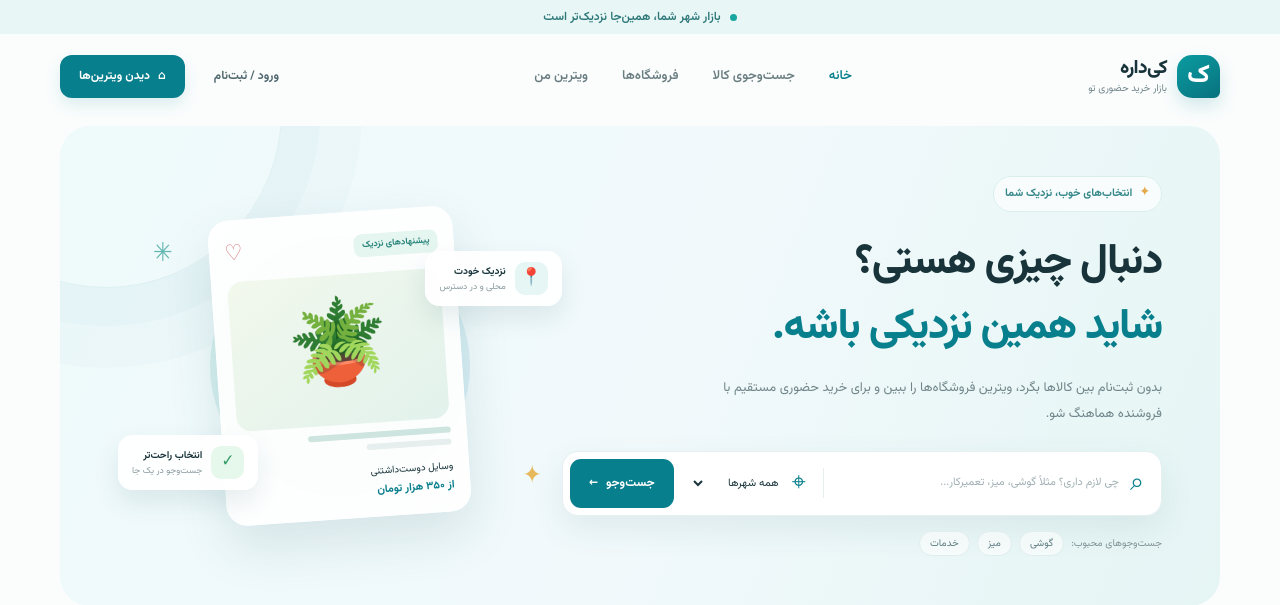
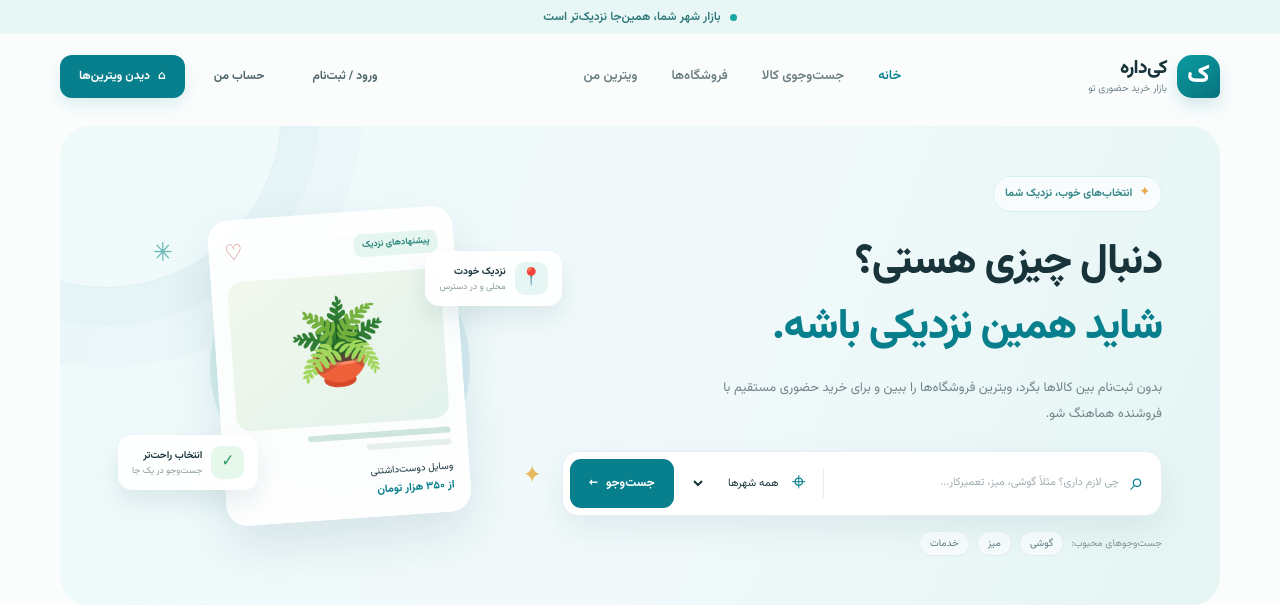
Before and after one commit to Tahmoures54/kidareh-pf, a Flask app: page / in a window 1280 px wide. Shown: the top 605 px of the page. Run offline with Flask 3, Linux system fonts and the light colour scheme; data comes from the database, SQL or seed files in the repository; data that the repository does not hold is empty.

Commit message:
fix(home): preserve login dialog behavior alongside account page link

```diff
--- a/templates/index.html
+++ b/templates/index.html
@@ -26,7 +26,7 @@
       <a href="/seller">ویترین من</a>
     </nav>
     <div class="header-actions">
-      <a class="button button-quiet" href="/account">ورود / ثبت‌نام</a>
+      <button class="button button-quiet" id="loginButton" type="button">ورود / ثبت‌نام</button><a class="button button-quiet" href="/account">حساب من</a>
       <a class="button button-primary" href="/stores"><span aria-hidden="true">⌂</span> دیدن ویترین‌ها</a>
     </div>
   </header>
```
